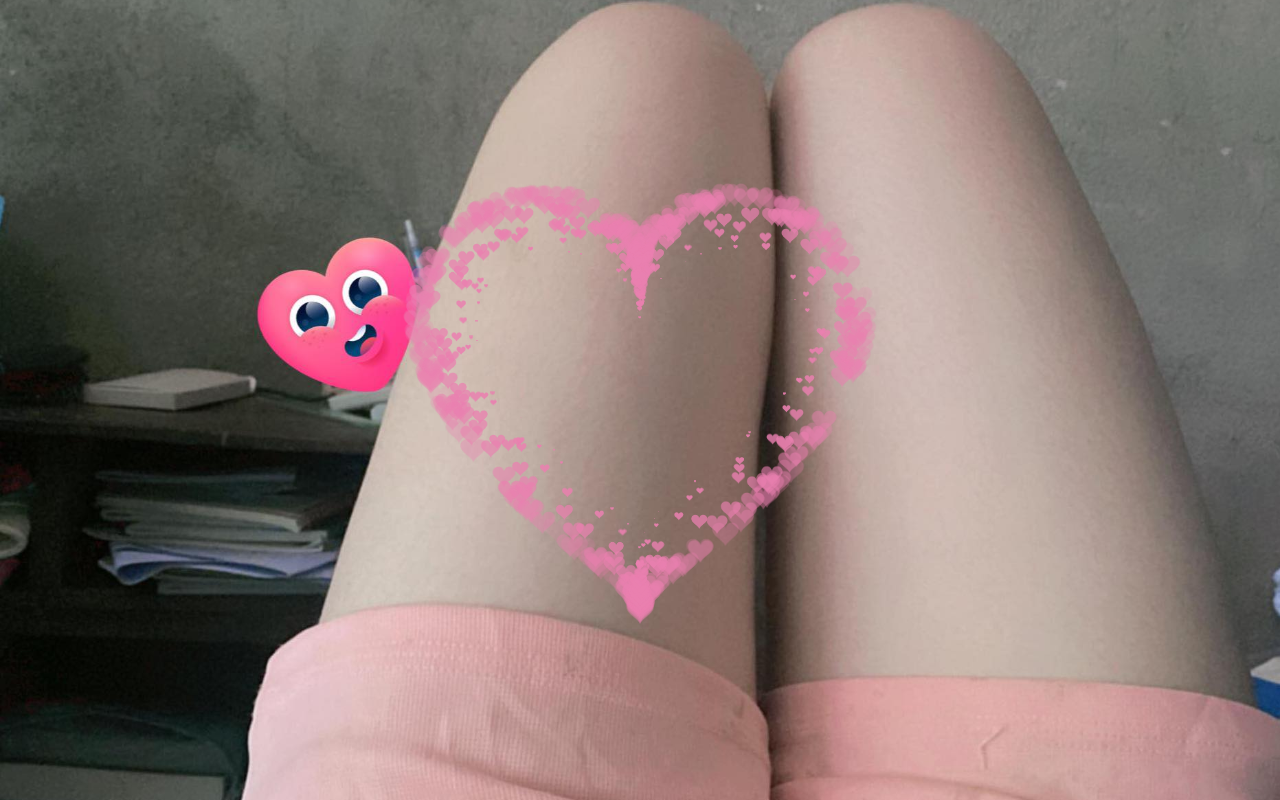
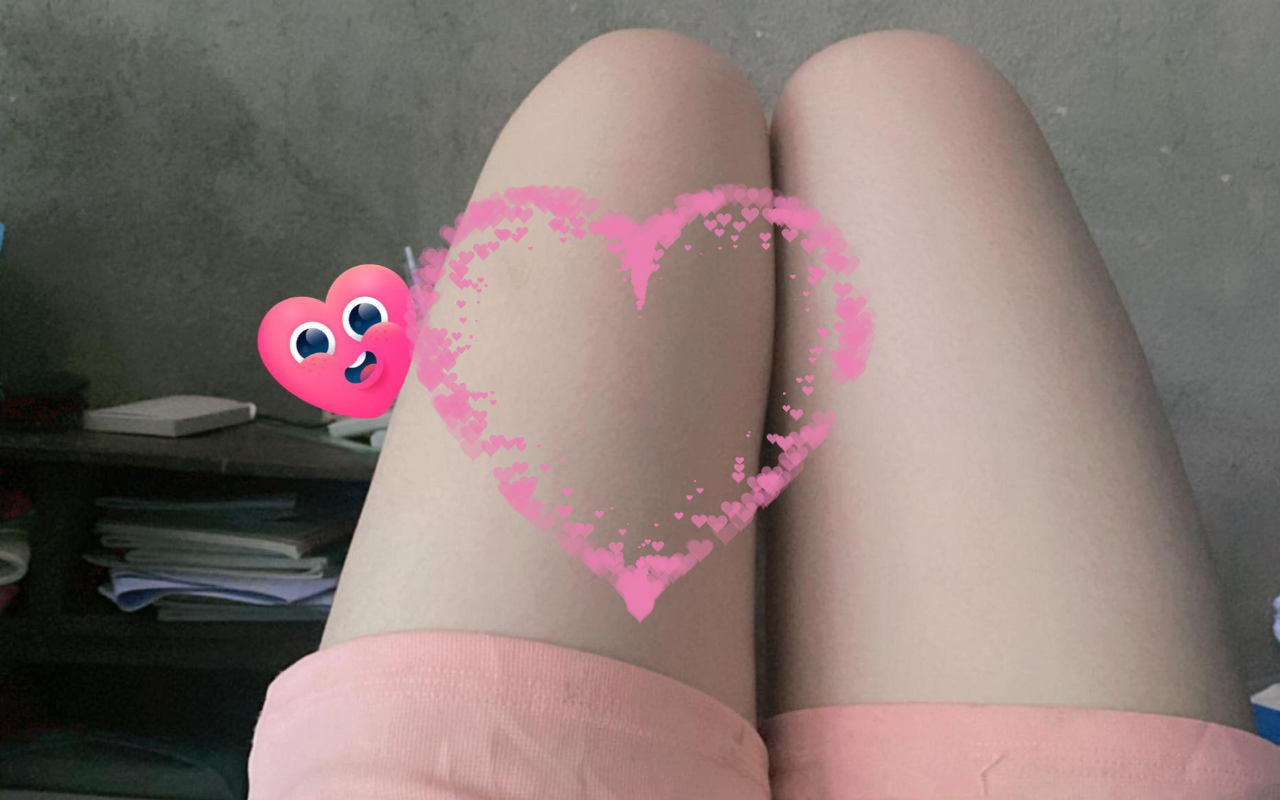
Before and after one commit to ttwogit/Oanh, a plain HTML site: page cua-ny/index.html in a window 1280 px wide. Drawn offline with Linux system fonts and the light colour scheme.

Commit message:
Update index.html

```diff
--- a/cua-ny/index.html
+++ b/cua-ny/index.html
@@ -26,10 +26,10 @@
 
   background-image: url("https://raw.githubusercontent.com/ttwogit/Oanh/main/cua-ny/314752657_663966051919374_6932964829030540104_n.jpg");
     /* Full height */
-  height: 100%;
+  height: 50%;
 
   /* Center and scale the image nicely */
-  background-position: center;
+  background-position: cover;
   background-repeat: no-repeat;
   background-size: cover;
 
```
